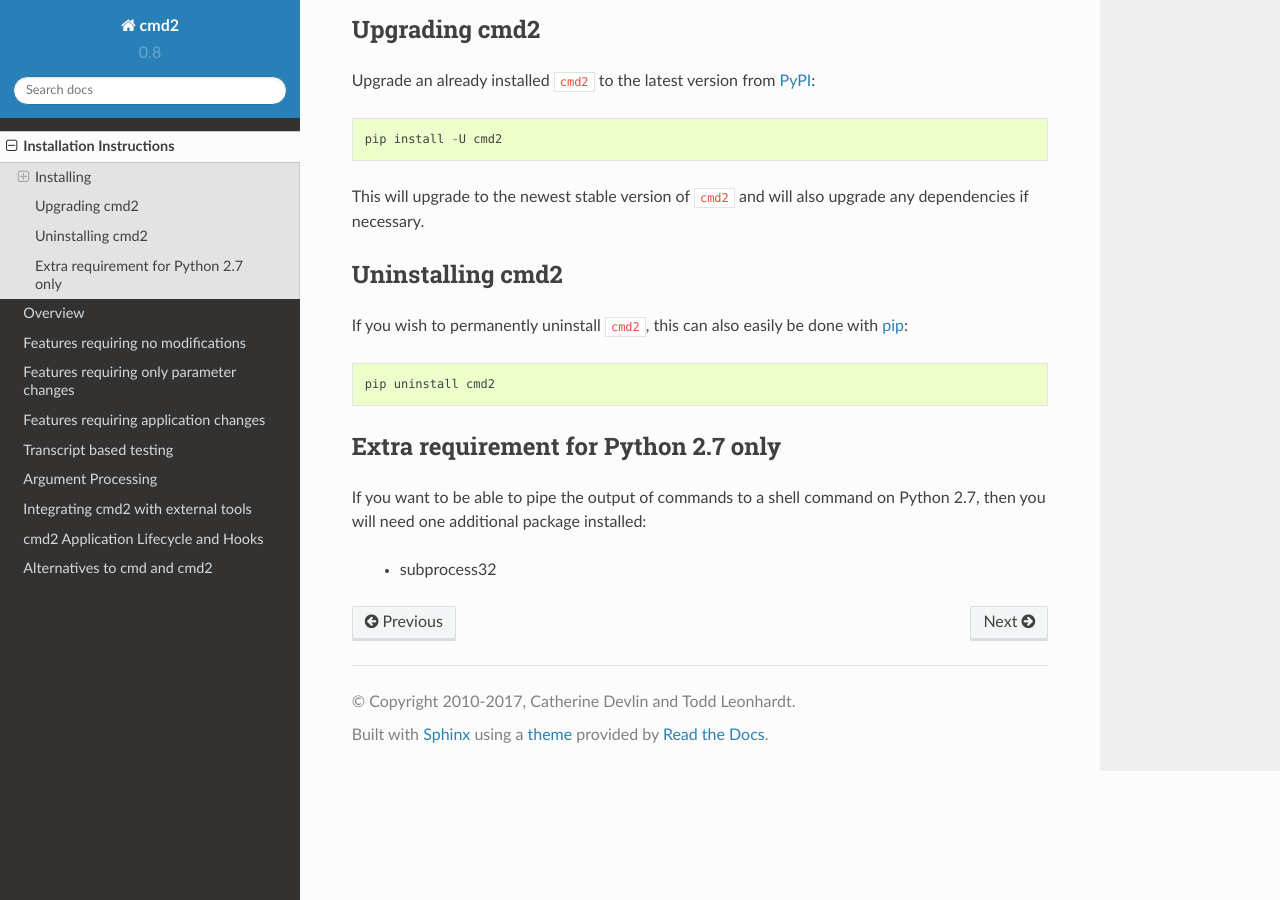
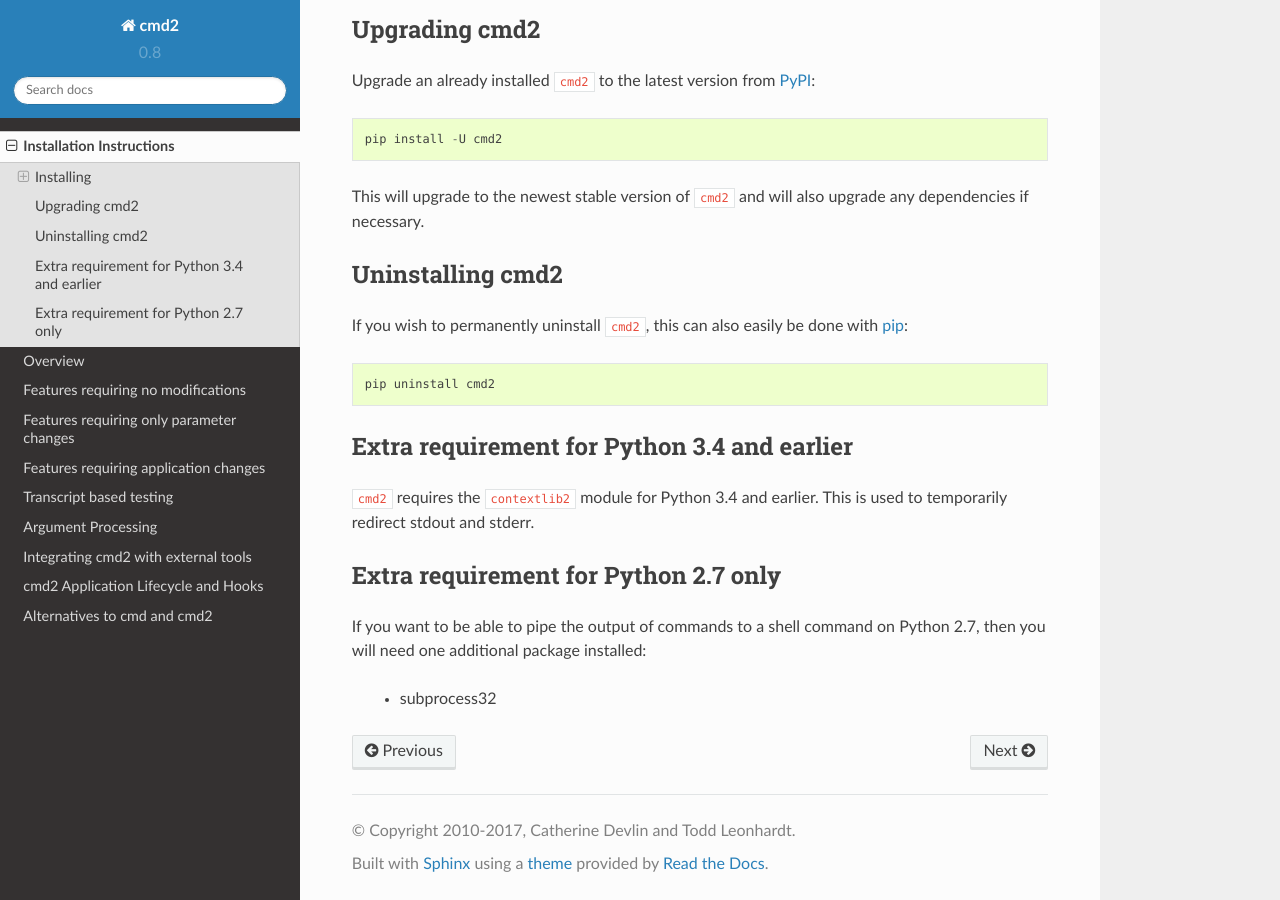
Before and after one commit to python-cmd2/cmd2, a Sphinx documentation site: the page built from docs/install.rst, in a window 1280 px wide and 900 px high, scrolled down 2365 px. Built offline with Sphinx 7.4.7 and the Read the Docs theme 2.0.0, drawn with Linux system fonts in a browser that asks for light colours.

Commit message:
Added documentation about Python 3.4 and earlier now having an additional dependency on contextlib2

```diff
--- a/docs/install.rst
+++ b/docs/install.rst
@@ -128,6 +128,11 @@
 
     pip uninstall cmd2
 
+Extra requirement for Python 3.4 and earlier
+--------------------------------------------
+``cmd2`` requires the ``contextlib2`` module for Python 3.4 and earlier.  This is used to temporarily redirect
+stdout and stderr.
+
 Extra requirement for Python 2.7 only
 -------------------------------------
 If you want to be able to pipe the output of commands to a shell command on Python 2.7, then you will need one
```
Also changed, not shown: CHANGELOG.md (+1 -0 lines), README.md (+3 -2 lines).
